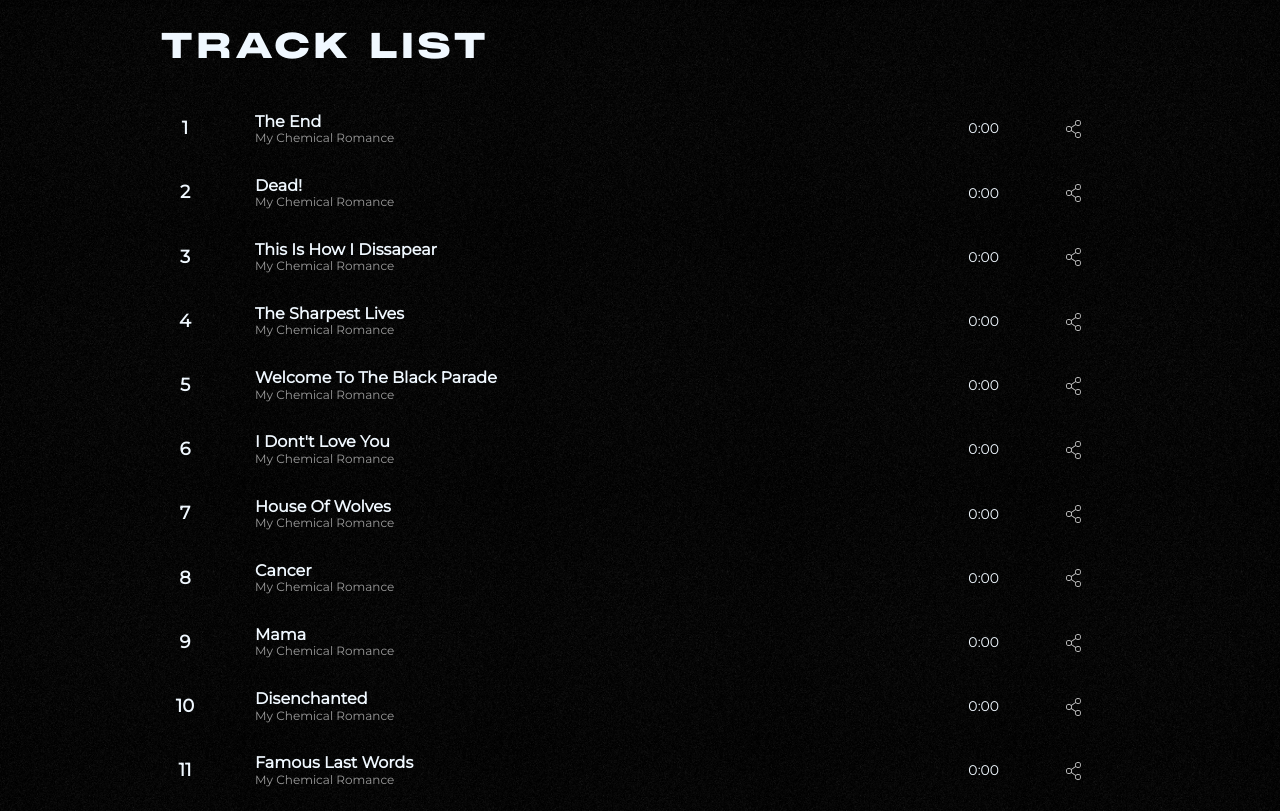
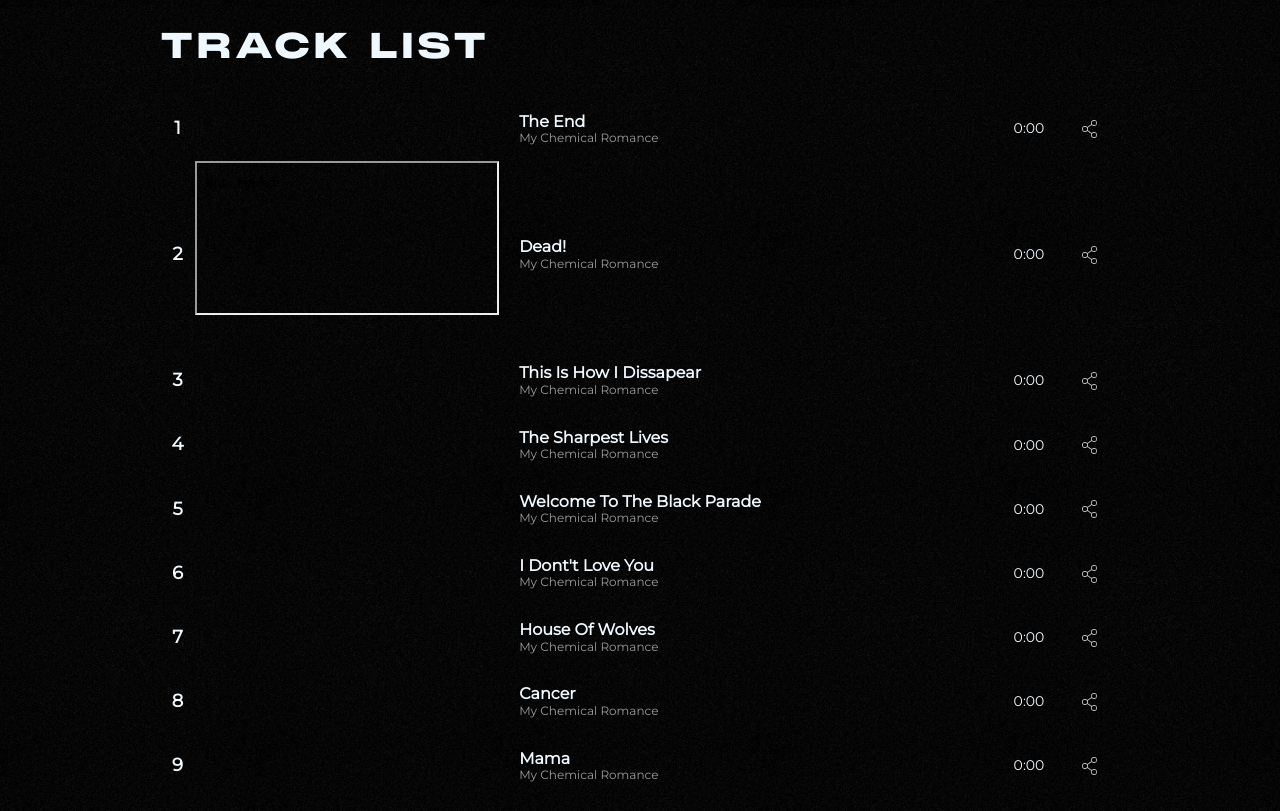
Before and after one commit to lilia-halwbvr/audio-player, a plain HTML site: page index.html in a window 1280 px wide. Shown: the part 792-1603 px from the top of the page. Drawn offline with nearby package versions, Linux system fonts and the light colour scheme.

Commit message:
checking audio work

```diff
--- a/blocks/page/page.css
+++ b/blocks/page/page.css
@@ -23,7 +23,6 @@
     min-height: 100vh;
     position: relative;
 }
-
 
 
 @font-face {
--- a/index.html
+++ b/index.html
@@ -209,7 +209,7 @@
 
           <tr class="track__light">
             <td class="tracks__number">2</td>
-            <td class="tracks__button"> <audio src="/tracks/dead.mp3" preload=”metadata” loop></audio> <button
+            <td class="tracks__button">  <iframe class="audio" src="/tracks/dead.mp3" preload=”metadata” loop></iframe> <button
                 id="play-icon" class="tracks__play-button"></button> </td>
             <td>
               <div class="tracks__data">
```
